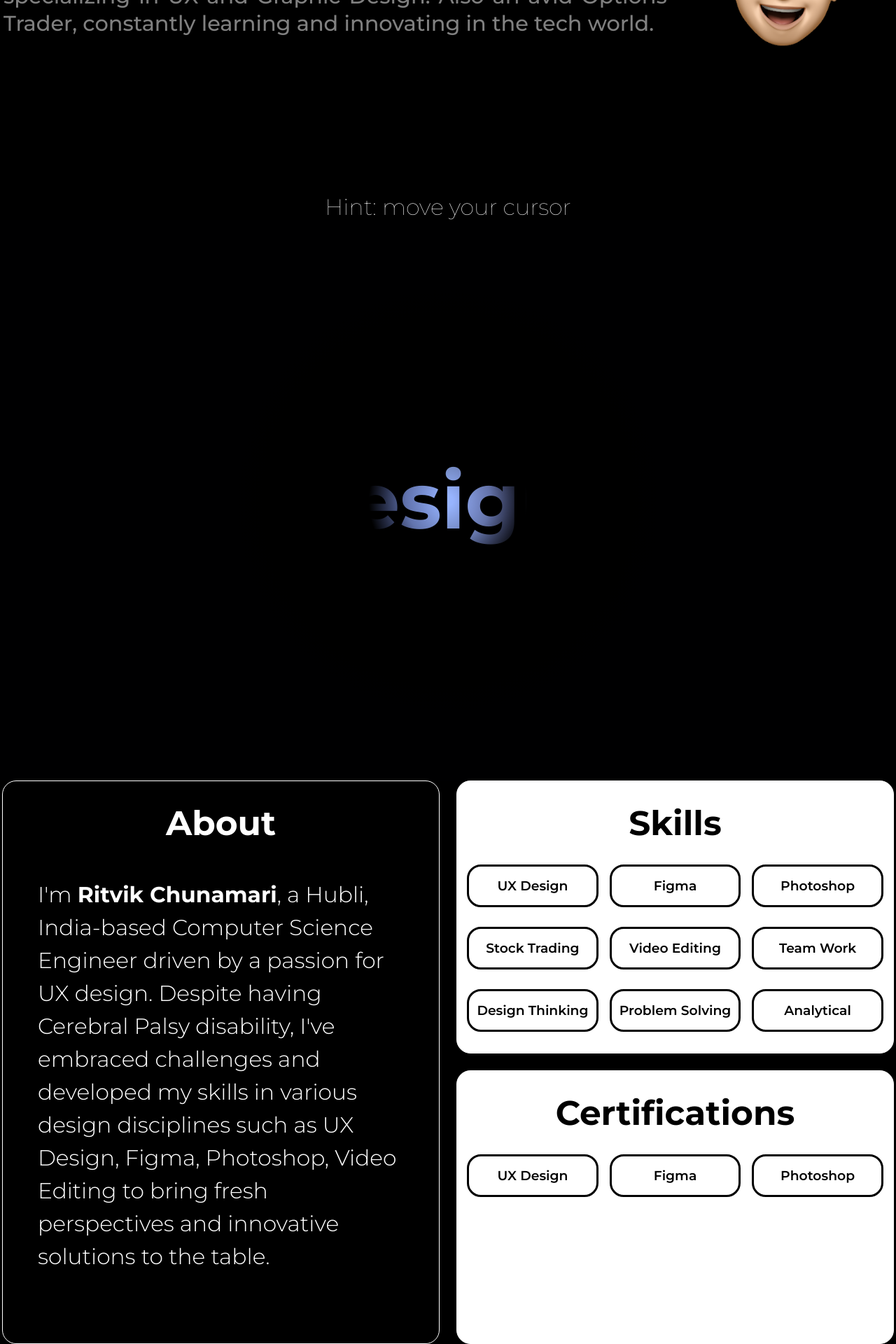
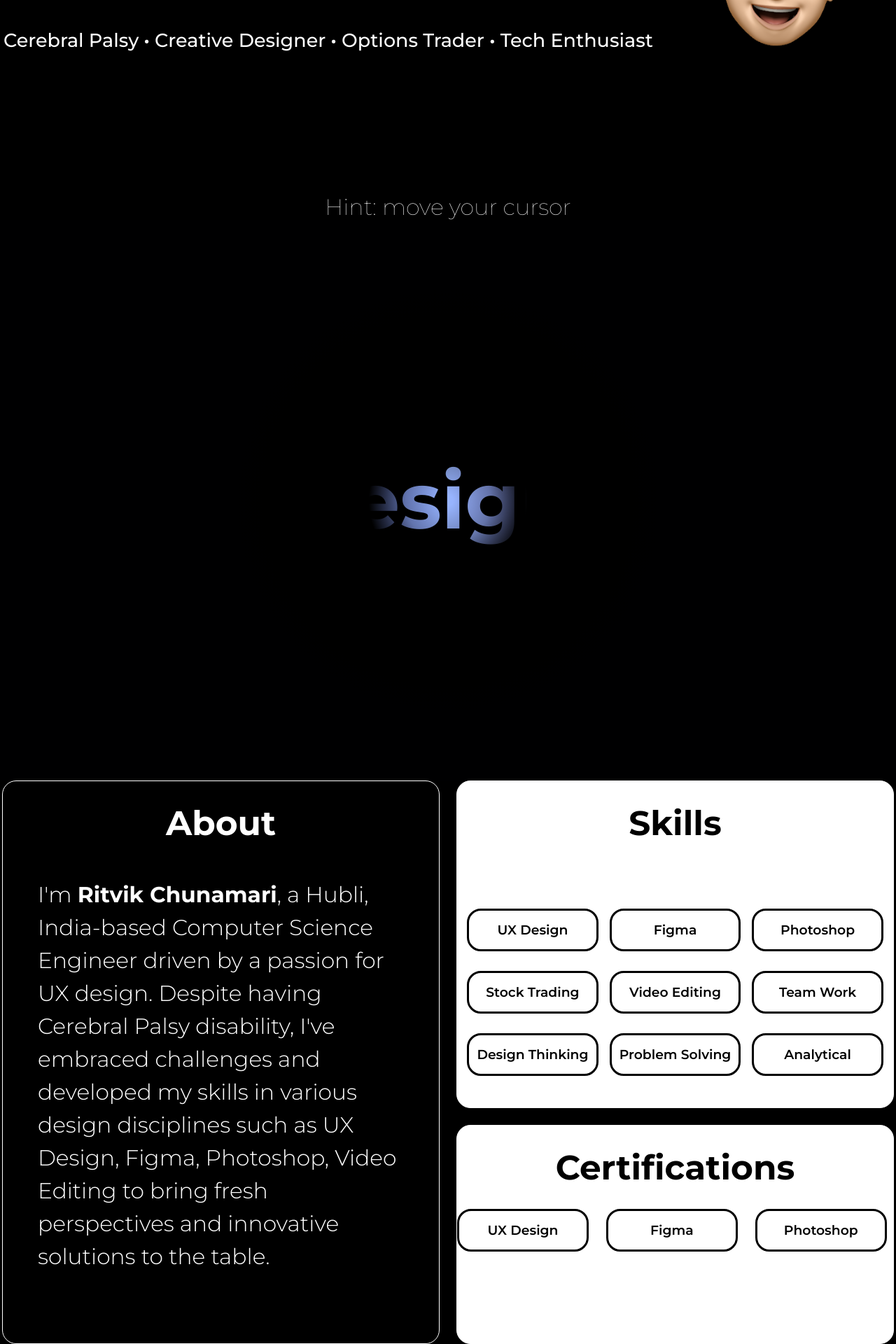
Before and after one commit to RitvikChunamari/RC_Portfolio, a React (Create React App) app: page / in a window 1280 px wide. Shown: the part 524-2444 px from the top of the page at 70% size. Built offline with nearby package versions, Linux system fonts and the light colour scheme.

Commit message:
Safe commit, carousel changes

```diff
--- a/src/components/About.js
+++ b/src/components/About.js
@@ -13,8 +13,15 @@ function About() {
             <div className="col2">
                 <div className='box skills'>
                     <h2>Skills</h2>
+                    <div className="carouselCont">
+                        <div className="skillcarousel">
+                            <Skillbtn btnName={"UX Design"} className={"grid-item"}></Skillbtn>
+                            <Skillbtn btnName={"Figma"} className={"grid-item"}></Skillbtn>
+                            <Skillbtn btnName={"Figma"} className={"grid-item"}></Skillbtn>
+                        </div>
+                    </div>
                     <div className="content">
-                        <div className="gridbg">
+                        <div className="skillCont">
                             <div className='skillgrid '>
                                 <Skillbtn btnName={"UX Design"} className={"grid-item"}></Skillbtn>
                                 <Skillbtn btnName={"Figma"} className={"grid-item"}></Skillbtn>
@@ -25,9 +32,10 @@ function About() {
                                 <Skillbtn btnName={"Design Thinking"} className={"grid-item"}></Skillbtn>
                                 <Skillbtn btnName={"Problem Solving"} className={"grid-item"}></Skillbtn>
                                 <Skillbtn btnName={"Analytical"} className={"grid-item"}></Skillbtn>
+                                <div class="overlay" id="overlay"></div>
+
                             </div>
                         </div>
-
                     </div>
                 </div>
                 <div className='box cert'>
--- a/src/components/Homecontent.js
+++ b/src/components/Homecontent.js
@@ -6,7 +6,7 @@ function Homecontent() {
         <div className='homeGrid'>
             <div className="nameDesig">
                 <h1 className='name'>Ritvik Chunamari</h1>
-                <div className='designation'>Creative Designer and Tech Enthusiast with Cerebral Palsy, specializing in UX and Graphic Design. Also an avid Options Trader, constantly learning and innovating in the tech world.</div>
+                <div className='designation'>Cerebral Palsy <strong >&middot;</strong> Creative Designer <strong>&middot;</strong> Options Trader <strong >&middot;</strong> Tech Enthusiast  </div>
             </div>
             <div className="memoji">
                 <img src={memoji} alt="memoji" />
--- a/src/components/Homepage.js
+++ b/src/components/Homepage.js
@@ -24,7 +24,7 @@ function Homepage() {
     return (
         <div>
             <Navbar></Navbar>
-            <div className="homepage" style={{ position: 'relative', top: '5.6rem' }}>
+            <div className="homepage" style={{ position: 'relative', top: '5.6rem',  overflow: 'hidden' }}>
                 <Homecontent></Homecontent>
                 <div>
                     <h1 className='hint'>Hint: move your cursor</h1>
--- a/src/styles/about.css
+++ b/src/styles/about.css
@@ -3,7 +3,6 @@
   color: white;
   display: flex;
   justify-content: center;
-  /* min-height: 100svh; */
   font-size: 24px;
   font-weight: bold;
   gap: 1em;
@@ -18,27 +17,29 @@
   align-items: center;
   justify-content: center;
   border-radius: 20px;
+  position: relative;
 }
 
 .skills {
   background-color: #ffffff;
   color: black;
-  /* padding: 0px 50px 53px 50px; */
-  height: 50%;
+  height: 60%;
   justify-content: flex-start;
 }
 .cert {
   background-color: #ffffff;
   color: black;
-  height: 50%;
   justify-content: flex-start;
+  height: 40%;
 }
 
 .content {
   font-size: 1.45em;
   font-weight: 300;
   line-height: 1.5em;
-  /* justify-content: center; */
+  position: relative;
+  width: 100%;
+  /* height: 100%; */
 }
 
 .box h2 {
@@ -60,7 +61,8 @@
   height: 100%;
   font-weight: 600;
   background-color: #ffffff;
-  /* width: 100%; */
+  position: relative;
+  z-index: 1;
 }
 
 .abt {
@@ -78,6 +80,8 @@
   grid-template-rows: repeat(3, 1fr);
   column-gap: 0.5em;
   row-gap: 0.9em;
+  position: relative;
+  bottom: -2em;
 }
 .certgrid {
   display: grid;
@@ -101,6 +105,26 @@
   z-index: 10;
   transform: scale(1.1);
 }
-/* .gridbg {
-  background-color: aquamarine;
-} */
+.skillcarousel {
+  display: flex;
+  gap: 0.5em;
+  position: absolute;
+  align-items: center;
+  justify-content: center;
+  top: 5em;
+  left: 0;
+  right: 0;
+  z-index: 10;
+  background-color: white;
+}
+.carouselCont {
+  display: none;
+}
+
+.skillCont {
+  width: 100%;
+  position: relative;
+  bottom: 0;
+  display: flex;
+  justify-content: center;
+}
--- a/src/styles/homecontent.css
+++ b/src/styles/homecontent.css
@@ -34,13 +34,13 @@
   padding-bottom: 20px;
 }
 .designation {
-  font-size: 1.9em;
+  font-size: 1.69em;
   line-height: 1.3em;
   font-weight: 450;
   color: gray;
-  width: 47ch;
   padding-left: 5px;
   text-align: justify;
+  color: white;
 }
 .name {
   background: linear-gradient(to right, #8fb1f5, #0f5fff, #023db2);
```
